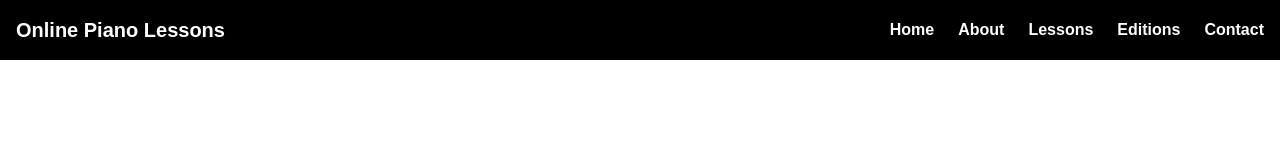
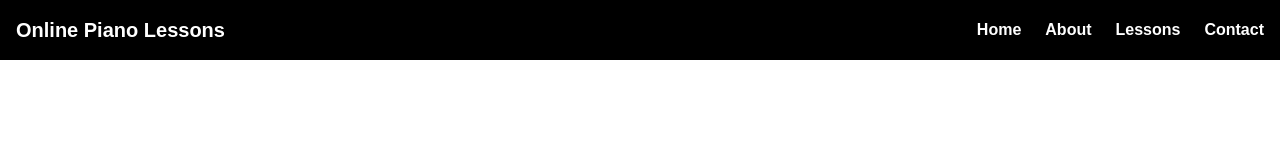
Before and after one commit to kulisic4/my-next-portfolio, a Next.js app: page / in a window 1280 px wide. Shown: the top 160 px of the page. Built offline with nearby package versions, Linux system fonts and the light colour scheme.

Commit message:
hiding editions in navbar, for when its ready for use

```diff
--- a/components/NavBar.tsx
+++ b/components/NavBar.tsx
@@ -38,9 +38,9 @@ export default function Navbar() {
           Lessons
         </Link>
 
-        <Link href="/projects" className="hover:text-sky-200">
+        {/*<Link href="/projects" className="hover:text-sky-200">
           Editions
-        </Link>
+        </Link>*/}
         <Link href="/contact" className="hover:text-sky-200">
           Contact
         </Link>
@@ -78,13 +78,13 @@ export default function Navbar() {
             >
               Lessons
             </Link>
-            <Link
+            {/* <Link
               href="/projects"
               className="hover:text-sky-200"
               onClick={() => setIsOpen(false)}
             >
               Editions
-            </Link>
+            </Link>*/}
             <Link
               href="/contact"
               className="hover:text-sky-200"
```
